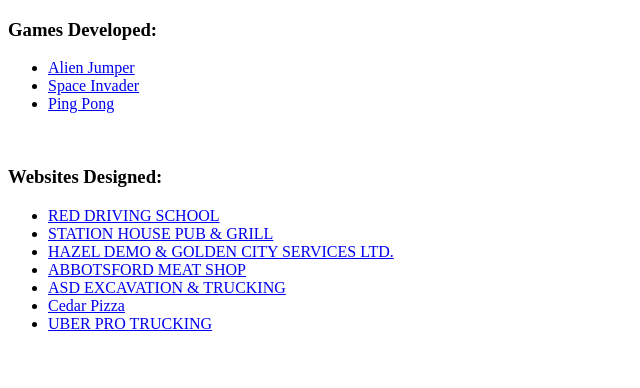
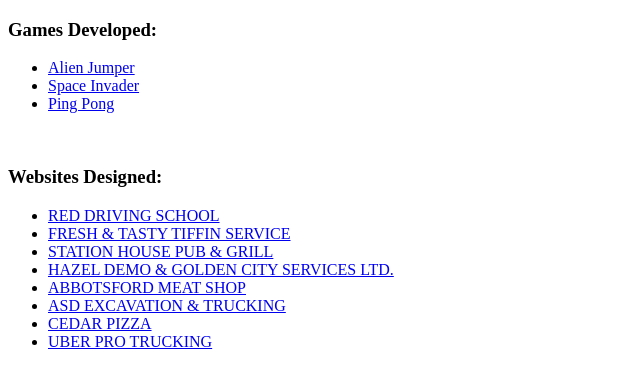
Before and after one commit to Aasmin/LiveGames.github.io, a plain HTML site: page index.html in a window 1280 px wide. Shown: the whole page, without its empty margins (0-640 px from the left). Drawn offline with Linux system fonts and the light colour scheme.

Commit message:
Update index.html

```diff
--- a/index.html
+++ b/index.html
@@ -17,11 +17,12 @@
     <div><h3>Websites Designed: </h3>
         <ul>
             <li><a href="https://www.reddrivers.com/" class="nav-link">RED DRIVING SCHOOL</a></li>
+            <li><a href="https://www.freshandtastytiffinservice.com/" class="nav-link">FRESH & TASTY TIFFIN SERVICE</a></li>
             <li><a href="https://www.stationhousepubandgrill.com/" class="nav-link">STATION HOUSE PUB & GRILL</a></li>
             <li><a href="https://www.hazeldemoexcavation.com/" class="nav-link">HAZEL DEMO & GOLDEN CITY SERVICES LTD.</a></li>
             <li><a href="https://www.abbotsfordmeatshop.com/" class="nav-link">ABBOTSFORD MEAT SHOP</a></li>
             <li><a href="https://www.asdexcavation.com/" class="nav-link">ASD EXCAVATION & TRUCKING</a></li>
-            <li><a href="http://cedarpizza.ca/" class="nav-link">Cedar Pizza</a></li>
+            <li><a href="http://cedarpizza.ca/" class="nav-link">CEDAR PIZZA</a></li>
             <li><a href="https://www.uberprotrucking.com/" class="nav-link">UBER PRO TRUCKING</a></li>
         </ul>
         </ul>
```
